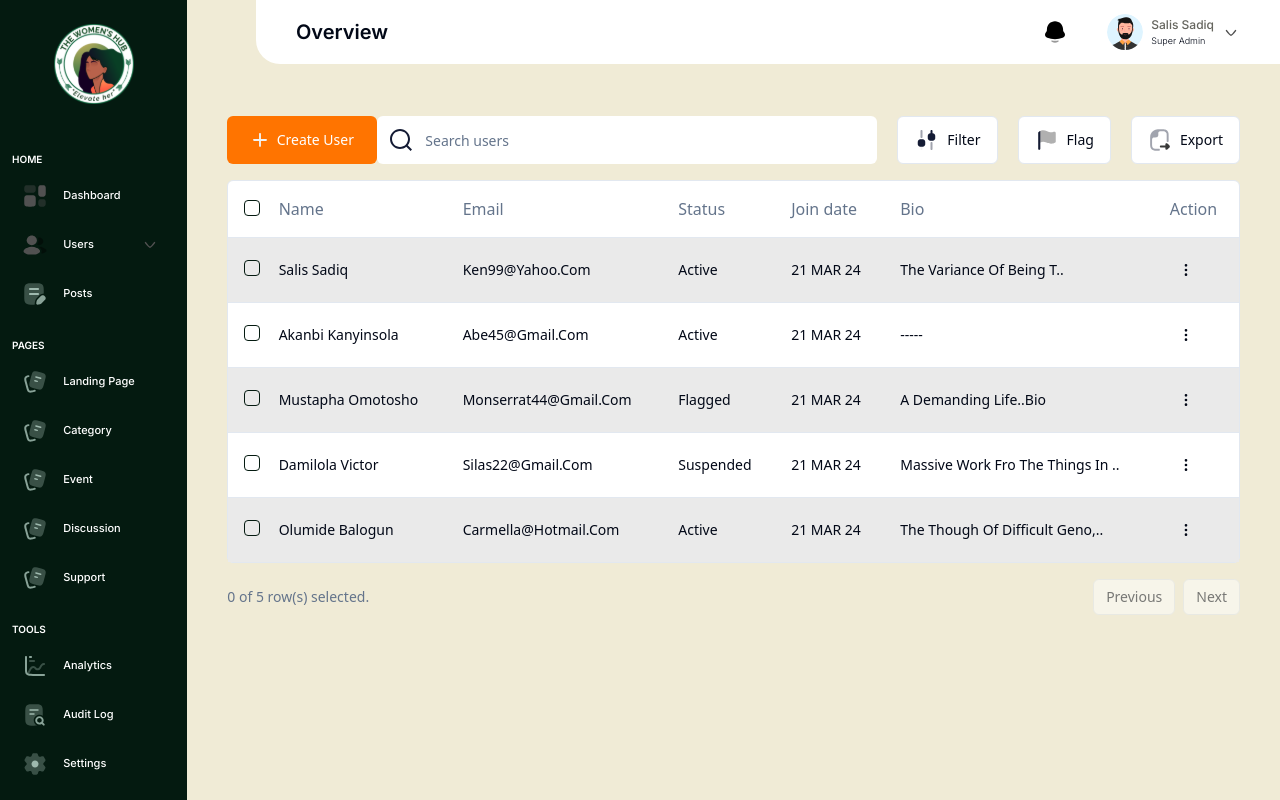
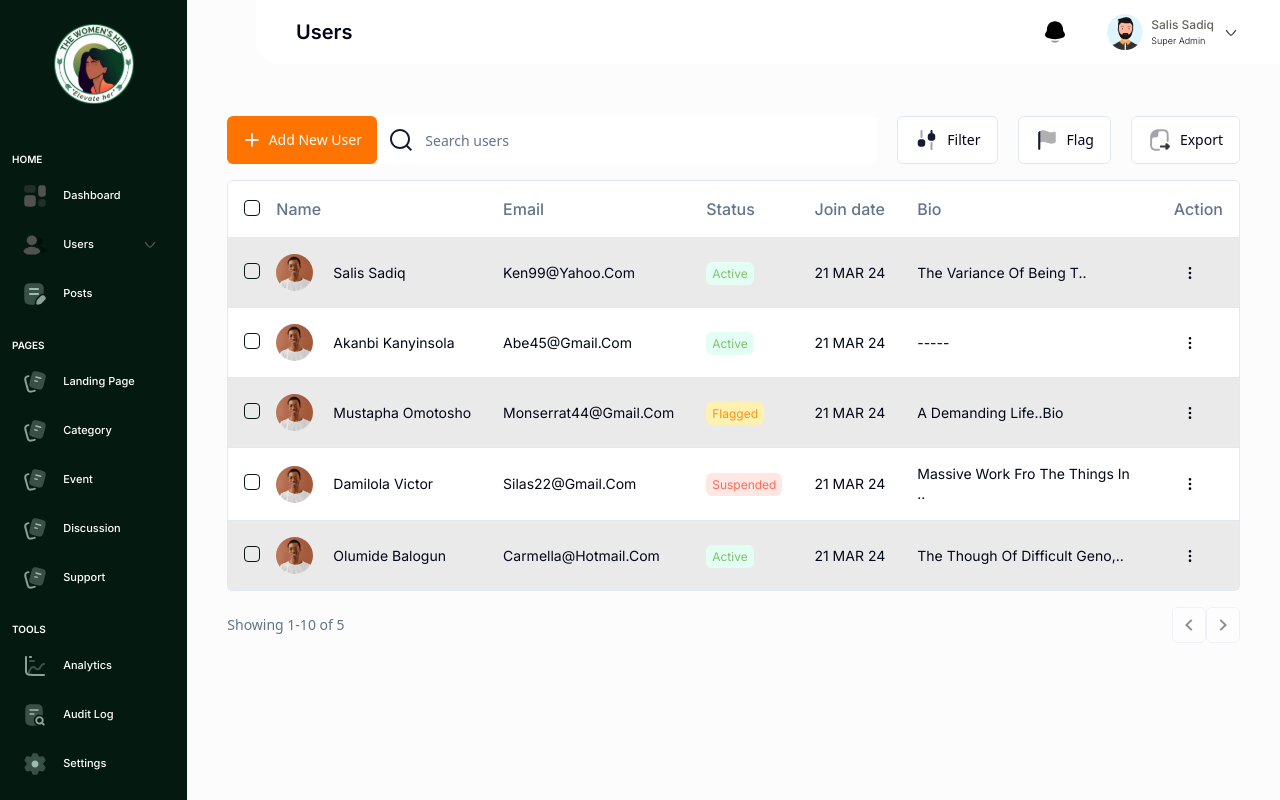
Before and after one commit to VKM-Repos/women-hub-admin, a React (Vite) app: page /users in a window 1280 px wide. Shown: the top 800 px of the page. Built offline with nearby package versions, Linux system fonts and the light colour scheme.

Commit message:
Transform administrators page

```diff
--- a/src/components/dashboard/Tag.tsx
+++ b/src/components/dashboard/Tag.tsx
@@ -5,7 +5,7 @@ type TagProps = {
 export default function Tag({ title }: TagProps) {
   return (
     <div className="flex items-center gap-5 mt-7">
-      <span className="h-10 w-5 bg-[#FFBC99] rounded-md" />
+      <span className="h-10 w-5 bg-tagBg rounded-md" />
       <h2 className="text-xl font-semibold">{title}</h2>
     </div>
   );
--- a/src/components/shared/Header.tsx
+++ b/src/components/shared/Header.tsx
@@ -1,13 +1,20 @@
-import { Link } from "react-router-dom";
+import { useLocation } from "react-router-dom";
+
 import NotificationIcon from "@/assets/icons/notification-icon.svg";
 import Avatar from "@/assets/icons/avatar.svg";
 import ChevronDown from "@/assets/icons/chevron-down-icon.svg";
 
 const Header = () => {
+  const { pathname } = useLocation();
+
+  let modifiedPath = pathname.replace("/", "");
+
   return (
     <div className="flex justify-end font-inter">
       <div className=" w-[80%] h-16 bg-white rounded-bl-3xl flex items-center justify-between px-10 fixed z-50">
-        <span className="font-semibold text-[20px]">Overview</span>
+        <span className="font-semibold text-[20px] capitalize">
+          {modifiedPath}
+        </span>
         <div className="flex gap-10 items-center">
           <img src={NotificationIcon} alt="" />
           <div className="flex gap-2 items-center">
--- a/src/components/shared/NavItems.tsx
+++ b/src/components/shared/NavItems.tsx
@@ -20,7 +20,7 @@ export const SIDENAV_ITEMS: SideNavItem[] = [
       {
         title: "Administrators",
         icon: <img src={Circle} className="z-50" />,
-        path: "/projects/web-design",
+        path: "/administrators",
       },
       {
         title: "Editors",
--- a/src/components/shared/table/Table.tsx
+++ b/src/components/shared/table/Table.tsx
@@ -11,9 +11,10 @@ import {
   getFilteredRowModel,
   getPaginationRowModel,
   getSortedRowModel,
+  getGroupedRowModel,
   useReactTable,
 } from "@tanstack/react-table";
-import { ChevronDown, Filter } from "lucide-react";
+import { ArrowRight, ChevronDown, Filter } from "lucide-react";
 
 import { Button } from "@/components/ui/button";
 import {
@@ -31,6 +32,8 @@ import {
   TableHeader,
   TableRow,
 } from "@/components/ui/table";
+import Tag from "@/components/dashboard/Tag";
+import { Checkbox } from "@/components/ui/checkbox";
 
 type tableProps = {
   columns: ColumnDef<string>[];
@@ -57,6 +60,7 @@ export default function DataTable({ columns, data }: tableProps) {
     getFilteredRowModel: getFilteredRowModel(),
     onColumnVisibilityChange: setColumnVisibility,
     onRowSelectionChange: setRowSelection,
+    getGroupedRowModel: getGroupedRowModel(),
     state: {
       sorting,
       columnFilters,
@@ -85,7 +89,7 @@ export default function DataTable({ columns, data }: tableProps) {
               />
             </svg>
           </span>
-          Create User
+          Add New User
         </Button>
 
         <div className="flex items-center gap-5">
@@ -173,11 +177,23 @@ export default function DataTable({ columns, data }: tableProps) {
               </Button>
             </DropdownMenuTrigger>
             <DropdownMenuContent align="end">
+              <div className="px-5">
+                <div>
+                  <Tag title="Showing 10 of 32 Users" />
+                  <hr className="mt-4 mb-6" />
+                </div>
+                <span className="text-txtColor text-sm">Showing</span>
                 {table
                   .getAllColumns()
                   .filter((column) => column.getCanHide())
                   .map((column) => {
                     return (
+                      <div className="w-[300px] my-3">
+                        <div className="flex justify-between">
+                          <span className="font-semibold capitalize">
+                            {column.id}
+                          </span>
+
                           <DropdownMenuCheckboxItem
                             key={column.id}
                             className="capitalize"
@@ -185,11 +201,18 @@ export default function DataTable({ columns, data }: tableProps) {
                             onCheckedChange={(value: boolean) =>
                               column.toggleVisibility(!!value)
                             }
-                    >
-                      {column.id}
-                    </DropdownMenuCheckboxItem>
+                          ></DropdownMenuCheckboxItem>
+                        </div>
+                      </div>
                     );
                   })}
+                <div className="flex justify-end gap-3 mt-10 mb-3">
+                  <Button className="bg-white" variant="outline">
+                    Reset
+                  </Button>
+                  <Button className="bg-secondary text-white">Apply</Button>
+                </div>
+              </div>
             </DropdownMenuContent>
           </DropdownMenu>
 
@@ -220,23 +243,41 @@ export default function DataTable({ columns, data }: tableProps) {
               </Button>
             </DropdownMenuTrigger>
             <DropdownMenuContent align="end">
-              {table
-                .getAllColumns()
-                .filter((column) => column.getCanHide())
-                .map((column) => {
-                  return (
-                    <DropdownMenuCheckboxItem
-                      key={column.id}
-                      className="capitalize"
-                      checked={column.getIsVisible()}
-                      onCheckedChange={(value: boolean) =>
-                        column.toggleVisibility(!!value)
-                      }
-                    >
-                      {column.id}
-                    </DropdownMenuCheckboxItem>
-                  );
-                })}
+              <div className="px-5">
+                <div>
+                  <Tag title="Flag User" />
+                  <hr className="mt-4 mb-6" />
+                </div>
+                <p className="text-txtColor text-base font-semibold">
+                  Reason(s)
+                </p>
+                <p className="text-txtColor text-sm">
+                  You can select atmost 2 reasons
+                </p>
+                <div className="flex flex-col gap-3 w-[300px] mt-5">
+                  <div className="flex justify-between items-center">
+                    Inappropriate Language <Checkbox></Checkbox>{" "}
+                  </div>
+                  <div className="flex justify-between items-center">
+                    Inappropriate Content <Checkbox></Checkbox>{" "}
+                  </div>
+                  <div className="flex justify-between items-center">
+                    Spam <Checkbox></Checkbox>{" "}
+                  </div>
+                  <div className="flex justify-between items-center">
+                    Misleading information <Checkbox></Checkbox>{" "}
+                  </div>
+                  <div className="flex justify-between items-center">
+                    Other <Checkbox></Checkbox>{" "}
+                  </div>
+                </div>
+                <div className="flex justify-end gap-3 mt-10 mb-3">
+                  <Button className="bg-white" variant="outline">
+                    Reset
+                  </Button>
+                  <Button className="bg-secondary text-white">Apply</Button>
+                </div>
+              </div>
             </DropdownMenuContent>
           </DropdownMenu>
 
@@ -288,7 +329,7 @@ export default function DataTable({ columns, data }: tableProps) {
           </DropdownMenu>
         </div>
       </div>
-      <div className="rounded-md border bg-white">
+      <div className="rounded-md border bg-white font-inter">
         <Table>
           <TableHeader>
             {table.getHeaderGroups().map((headerGroup) => (
@@ -343,17 +384,29 @@ export default function DataTable({ columns, data }: tableProps) {
       </div>
       <div className="flex items-center justify-end space-x-2 py-4">
         <div className="flex-1 text-sm text-muted-foreground">
-          {table.getFilteredSelectedRowModel().rows.length} of{" "}
-          {table.getFilteredRowModel().rows.length} row(s) selected.
+          Showing 1-10 of {table.getFilteredRowModel().rows.length}
         </div>
-        <div className="space-x-2">
+        <div className="space-x-0">
           <Button
             variant="outline"
             size="sm"
             onClick={() => table.previousPage()}
             disabled={!table.getCanPreviousPage()}
           >
-            Previous
+            <span>
+              <svg
+                width="8"
+                height="12"
+                viewBox="0 0 8 12"
+                fill="none"
+                xmlns="http://www.w3.org/2000/svg"
+              >
+                <path
+                  d="M7.41 10.4008L2.83 5.99438L7.41 1.58798L6 0.234375L0 5.99438L6 11.7544L7.41 10.4008Z"
+                  fill="#202224"
+                />
+              </svg>
+            </span>
           </Button>
           <Button
             variant="outline"
@@ -361,7 +414,20 @@ export default function DataTable({ columns, data }: tableProps) {
             onClick={() => table.nextPage()}
             disabled={!table.getCanNextPage()}
           >
-            Next
+            <span>
+              <svg
+                width="8"
+                height="12"
+                viewBox="0 0 8 12"
+                fill="none"
+                xmlns="http://www.w3.org/2000/svg"
+              >
+                <path
+                  d="M0.59 10.4008L5.17 5.99438L0.59 1.58798L2 0.234375L8 5.99438L2 11.7544L0.59 10.4008Z"
+                  fill="#202224"
+                />
+              </svg>
+            </span>
           </Button>
         </div>
       </div>
--- a/src/layouts/MainLayout.tsx
+++ b/src/layouts/MainLayout.tsx
@@ -4,7 +4,7 @@ import { Outlet } from "react-router-dom";
 
 export default function MainLayout() {
   return (
-    <div className="flex bg-[#F0EBD6] no-scrollbar">
+    <div className="flex bg-[#FCFCFCF9] no-scrollbar">
       <SideBar />
       <main className="flex-1 ">
         <Header />
--- a/src/pages/main/Users/Admin.tsx
+++ b/src/pages/main/Users/Admin.tsx
@@ -1,3 +1,201 @@
+import GenericTable from "@/components/shared/table/Table";
+import { ColumnDef } from "@tanstack/react-table";
+
+import { Checkbox } from "@/components/ui/checkbox";
+import { Button } from "@/components/ui/button";
+import { MoreVertical } from "lucide-react";
+import {
+  DropdownMenu,
+  DropdownMenuContent,
+  DropdownMenuItem,
+  DropdownMenuLabel,
+  DropdownMenuSeparator,
+  DropdownMenuTrigger,
+} from "@/components/ui/dropdown-menu";
+
+import UserImg from "@/assets/user-img.svg";
+import OrgImg from "@/assets/org-img.svg";
+
+const data: User[] = [
+  {
+    id: "m5gr84i9",
+    name: "Salis Sadiq",
+    image: UserImg,
+    email: "ken99@yahoo.com",
+    status: "Active",
+    organisation: "VKM",
+    joined: "21 MAR 24",
+    bio: "The variance of being t..",
+  },
+  {
+    id: "3u1reuv4",
+    name: "Akanbi Kanyinsola",
+    image: UserImg,
+    email: "Abe45@gmail.com",
+    status: "Active",
+    organisation: "VHDO",
+    joined: "21 MAR 24",
+    bio: "-----",
+  },
+  {
+    id: "derv1ws0",
+    name: "Mustapha Omotosho",
+    image: UserImg,
+    email: "Monserrat44@gmail.com",
+    status: "Flagged",
+    organisation: "Terra Bytes",
+    joined: "21 MAR 24",
+    bio: "A demanding life..Bio",
+  },
+  {
+    id: "5kma53ae",
+    name: "Damilola Victor",
+    image: UserImg,
+    email: "Silas22@gmail.com",
+    status: "Suspended",
+    organisation: "Money in the Bank",
+    joined: "21 MAR 24",
+    bio: "Massive work fro the things in ..",
+  },
+  {
+    id: "bhqecj4p",
+    name: "Olumide balogun",
+    image: UserImg,
+    email: "carmella@hotmail.com",
+    status: "Active",
+    organisation: "Freelancer.com",
+    joined: "21 MAR 24",
+    bio: "The though of difficult geno,..",
+  },
+];
+
+export type User = {
+  id: string;
+  image: string;
+  name: string;
+  email: string;
+  status: "Active" | "Flagged" | "Suspended";
+  organisation: string;
+  joined: string;
+  bio: string;
+};
+
+const columns: ColumnDef<string>[] = [
+  {
+    id: "select",
+    header: ({ table }) => (
+      <Checkbox
+        checked={
+          table.getIsAllPageRowsSelected() ||
+          (table.getIsSomePageRowsSelected() && "indeterminate")
+        }
+        onCheckedChange={(value) => table.toggleAllPageRowsSelected(!!value)}
+        aria-label="Select all"
+        className="text-white"
+      />
+    ),
+    cell: ({ row }) => (
+      <Checkbox
+        checked={row.getIsSelected()}
+        onCheckedChange={(value) => row.toggleSelected(!!value)}
+        aria-label="Select row"
+        className="text-white"
+      />
+    ),
+    enableSorting: false,
+    enableHiding: false,
+  },
+  {
+    accessorKey: "name",
+    header: "Name",
+    cell: ({ row }) => (
+      <div className="capitalize flex items-center gap-5">
+        <img src={UserImg} alt="" /> {row.getValue("name")}
+      </div>
+    ),
+  },
+  {
+    accessorKey: "email",
+    header: "Email",
+    cell: ({ row }) => (
+      <div className="capitalize">{row.getValue("email")}</div>
+    ),
+  },
+  {
+    accessorKey: "status",
+    header: "Status",
+    cell: ({ row }) => (
+      <div className="capitalize">
+        <span
+          className={`${
+            row.getValue("status") == "Active"
+              ? "bg-[#E3FFF4] text-[#83BF6E]"
+              : row.getValue("status") == "Flagged"
+              ? "bg-[#FFF2B0] text-[#F7931E]"
+              : row.getValue("status") == "Suspended"
+              ? "bg-[#FFE7E4] text-[#FF6A55]"
+              : ""
+          } px-1.5 py-1 rounded-md text-xs`}
+        >
+          {row.getValue("status")}
+        </span>
+      </div>
+    ),
+  },
+  {
+    accessorKey: "organisation",
+    header: "Organisation",
+    cell: ({ row }) => (
+      <div className="capitalize flex items-center gap-3">
+        <img src={OrgImg} alt="" /> {row.getValue("organisation")}
+      </div>
+    ),
+  },
+  {
+    accessorKey: "joined",
+    header: "Join date",
+    cell: ({ row }) => (
+      <div className="capitalize">{row.getValue("joined")}</div>
+    ),
+  },
+  {
+    accessorKey: "bio",
+    header: "Bio",
+    cell: ({ row }) => <div className="capitalize">{row.getValue("bio")}</div>,
+  },
+
+  {
+    id: "actions",
+    header: "Action",
+    enableHiding: false,
+    cell: ({ row }) => {
+      return (
+        <DropdownMenu>
+          <DropdownMenuTrigger asChild>
+            <Button variant="ghost" className="h-8 w-8 p-0">
+              <span className="sr-only">Open menu</span>
+              <MoreVertical className="h-4 w-4" />
+            </Button>
+          </DropdownMenuTrigger>
+          <DropdownMenuContent align="end">
+            <div className="flex flex-col gap-2 font-medium font-inter text-sm px-5">
+              <p>View</p>
+              <p>Edit</p>
+              <p>Flag</p>
+              <p>Suspend</p>
+              <p>Active</p>
+              <p>Delete</p>
+            </div>
+          </DropdownMenuContent>
+        </DropdownMenu>
+      );
+    },
+  },
+];
 export default function Admin() {
-  return <div>Admin</div>;
+  return (
+    <div className="w-full">
+      <GenericTable columns={columns} data={data} />
+    </div>
+  );
 }
--- a/src/pages/main/Users/User.tsx
+++ b/src/pages/main/Users/User.tsx
@@ -13,10 +13,13 @@ import {
   DropdownMenuTrigger,
 } from "@/components/ui/dropdown-menu";
 
-const data: object[] = [
+import UserImg from "@/assets/user-img.svg";
+
+const data: User[] = [
   {
     id: "m5gr84i9",
     name: "Salis Sadiq",
+    image: UserImg,
     email: "ken99@yahoo.com",
     status: "Active",
     joined: "21 MAR 24",
@@ -25,6 +28,7 @@ const data: object[] = [
   {
     id: "3u1reuv4",
     name: "Akanbi Kanyinsola",
+    image: UserImg,
     email: "Abe45@gmail.com",
     status: "Active",
     joined: "21 MAR 24",
@@ -33,6 +37,7 @@ const data: object[] = [
   {
     id: "derv1ws0",
     name: "Mustapha Omotosho",
+    image: UserImg,
     email: "Monserrat44@gmail.com",
     status: "Flagged",
     joined: "21 MAR 24",
@@ -41,6 +46,7 @@ const data: object[] = [
   {
     id: "5kma53ae",
     name: "Damilola Victor",
+    image: UserImg,
     email: "Silas22@gmail.com",
     status: "Suspended",
     joined: "21 MAR 24",
@@ -49,6 +55,7 @@ const data: object[] = [
   {
     id: "bhqecj4p",
     name: "Olumide balogun",
+    image: UserImg,
     email: "carmella@hotmail.com",
     status: "Active",
     joined: "21 MAR 24",
@@ -58,6 +65,7 @@ const data: object[] = [
 
 export type User = {
   id: string;
+  image: string;
   name: string;
   email: string;
   status: "Active" | "Flagged" | "Suspended";
@@ -93,7 +101,11 @@ const columns: ColumnDef<string>[] = [
   {
     accessorKey: "name",
     header: "Name",
-    cell: ({ row }) => <div className="capitalize">{row.getValue("name")}</div>,
+    cell: ({ row }) => (
+      <div className="capitalize flex items-center gap-5">
+        <img src={UserImg} alt="" /> {row.getValue("name")}
+      </div>
+    ),
   },
   {
     accessorKey: "email",
@@ -106,7 +118,21 @@ const columns: ColumnDef<string>[] = [
     accessorKey: "status",
     header: "Status",
     cell: ({ row }) => (
-      <div className="capitalize">{row.getValue("status")}</div>
+      <div className="capitalize">
+        <span
+          className={`${
+            row.getValue("status") == "Active"
+              ? "bg-[#E3FFF4] text-[#83BF6E]"
+              : row.getValue("status") == "Flagged"
+              ? "bg-[#FFF2B0] text-[#F7931E]"
+              : row.getValue("status") == "Suspended"
+              ? "bg-[#FFE7E4] text-[#FF6A55]"
+              : ""
+          } px-1.5 py-1 rounded-md text-xs`}
+        >
+          {row.getValue("status")}
+        </span>
+      </div>
     ),
   },
   {
@@ -138,15 +164,14 @@ const columns: ColumnDef<string>[] = [
             </Button>
           </DropdownMenuTrigger>
           <DropdownMenuContent align="end">
-            <DropdownMenuLabel>Actions</DropdownMenuLabel>
-            <DropdownMenuItem
-              onClick={() => navigator.clipboard.writeText(payment.id)}
-            >
-              Copy payment ID
-            </DropdownMenuItem>
-            <DropdownMenuSeparator />
-            <DropdownMenuItem>View customer</DropdownMenuItem>
-            <DropdownMenuItem>View payment details</DropdownMenuItem>
+            <div className="flex flex-col gap-2 font-medium font-inter text-sm px-5">
+              <p>View</p>
+              <p>Edit</p>
+              <p>Flag</p>
+              <p>Suspend</p>
+              <p>Active</p>
+              <p>Delete</p>
+            </div>
           </DropdownMenuContent>
         </DropdownMenu>
       );
--- a/src/routes/index.ts
+++ b/src/routes/index.ts
@@ -5,6 +5,7 @@ import MainLayout from "../layouts/MainLayout";
 // Pages
 import Home from "@/pages/main/Home/Index";
 import User from "@/pages/main/Users/User";
+import Admin from "@/pages/main/Users/Admin";
 import Login from "@/pages/auth/Login/Index";
 import { renderRoutes } from "./generateRoutes";
 
@@ -35,11 +36,18 @@ export const routess = [
         hasSiderLink: true,
         routes: [
           {
-            name: "users",
+            name: "Users",
             title: "List of users",
             hasSiderLink: true,
             component: User,
             path: "/users",
+          },
+          {
+            name: "Administrators",
+            title: "List of admin",
+            hasSiderLink: true,
+            component: Admin,
+            path: "/administrators",
           },
         ],
       },
--- a/tailwind.config.js
+++ b/tailwind.config.js
@@ -27,6 +27,7 @@ module.exports = {
         ring: "hsl(var(--ring))",
         background: "hsl(var(--background))",
         foreground: "hsl(var(--foreground))",
+        tagBg: "#FFBC99",
         // primary: {
         //   DEFAULT: "hsl(var(--primary))",
         //   foreground: "hsl(var(--primary-foreground))",
```
Also changed, not shown: src/components/ui/dropdown-menu.tsx (+34 -34 lines), src/components/ui/input.tsx (+7 -7 lines), src/assets/org-img.svg (added), src/assets/user-img.svg (added). Lines whose indentation alone changed are shown as unchanged.
